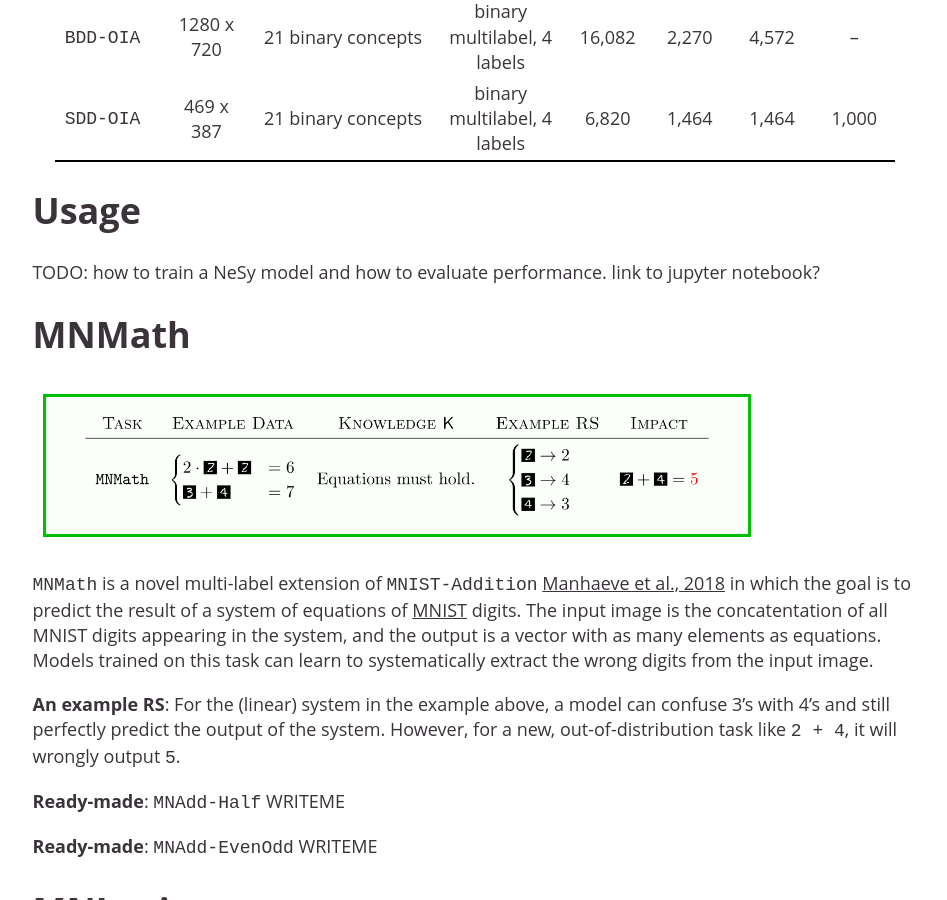
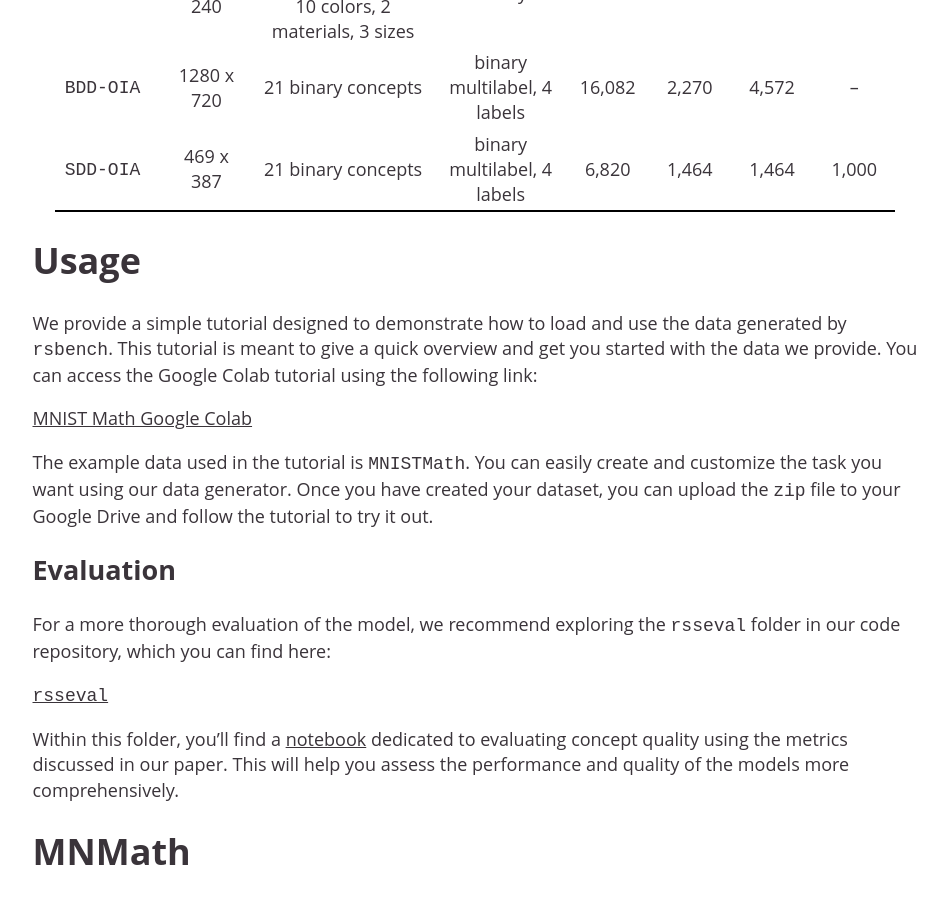
Before and after one commit to unitn-sml/rsbench, a Jekyll site: the page built from index.md, in a window 1280 px wide and 900 px high, scrolled down 2741 px. Shown: the whole window, without its empty margins (165-1112 px from the left). Built offline with Jekyll 4.4.1, drawn with Linux system fonts in a browser that asks for light colours; some of the changed text lies outside the part shown.

Commit message:
Add link to code and update README.md

```diff
--- a/index.md
+++ b/index.md
@@ -95,8 +96,19 @@ mitigation of reasoning shortcuts." NeurIPS 2023.</span>
 
 <h1><a name="usage">Usage</a></h1>
 
-TODO: how to train a NeSy model and how to evaluate performance.  link to jupyter notebook?
+We provide a simple tutorial designed to demonstrate how to load and use the data generated by `rsbench`. This tutorial is meant to give a quick overview and get you started with the data we provide. You can access the Google Colab tutorial using the following link:
 
+[MNIST Math Google Colab](https://colab.research.google.com/drive/1QYizKR1yS9dT7pI7dRITdw0HrvIOGjEP#scrollTo=rHrAvZnU-fWe)
+
+The example data used in the tutorial is `MNISTMath`. You can easily create and customize the task you want using our data generator. Once you have created your dataset, you can upload the `zip` file to your Google Drive and follow the tutorial to try it out.
+
+<h2><a name="evaluation">Evaluation</a></h2>
+
+For a more thorough evaluation of the model, we recommend exploring the `rsseval` folder in our code repository, which you can find here:
+
+[`rsseval`](https://github.com/unitn-sml/rsbench-code/tree/main/rsseval)
+
+Within this folder, you'll find a [notebook](https://github.com/unitn-sml/rsbench-code/blob/main/rsseval/rss/notebooks/evaluate.ipynb) dedicated to evaluating concept quality using the metrics discussed in our paper. This will help you assess the performance and quality of the models more comprehensively.
 
 # MNMath
 
```
Also changed, not shown: other parts of index.md (+2 -6 lines), 1 other file.
